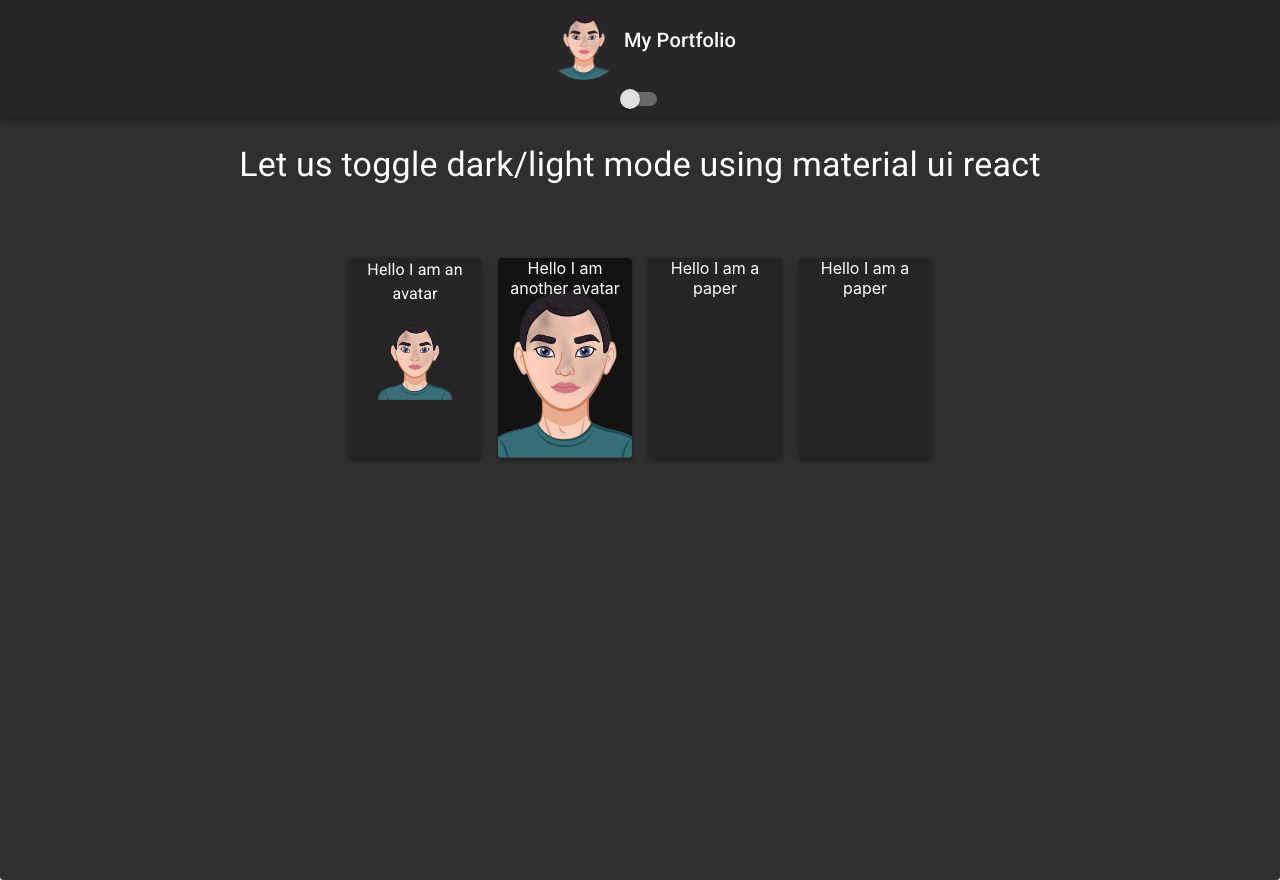
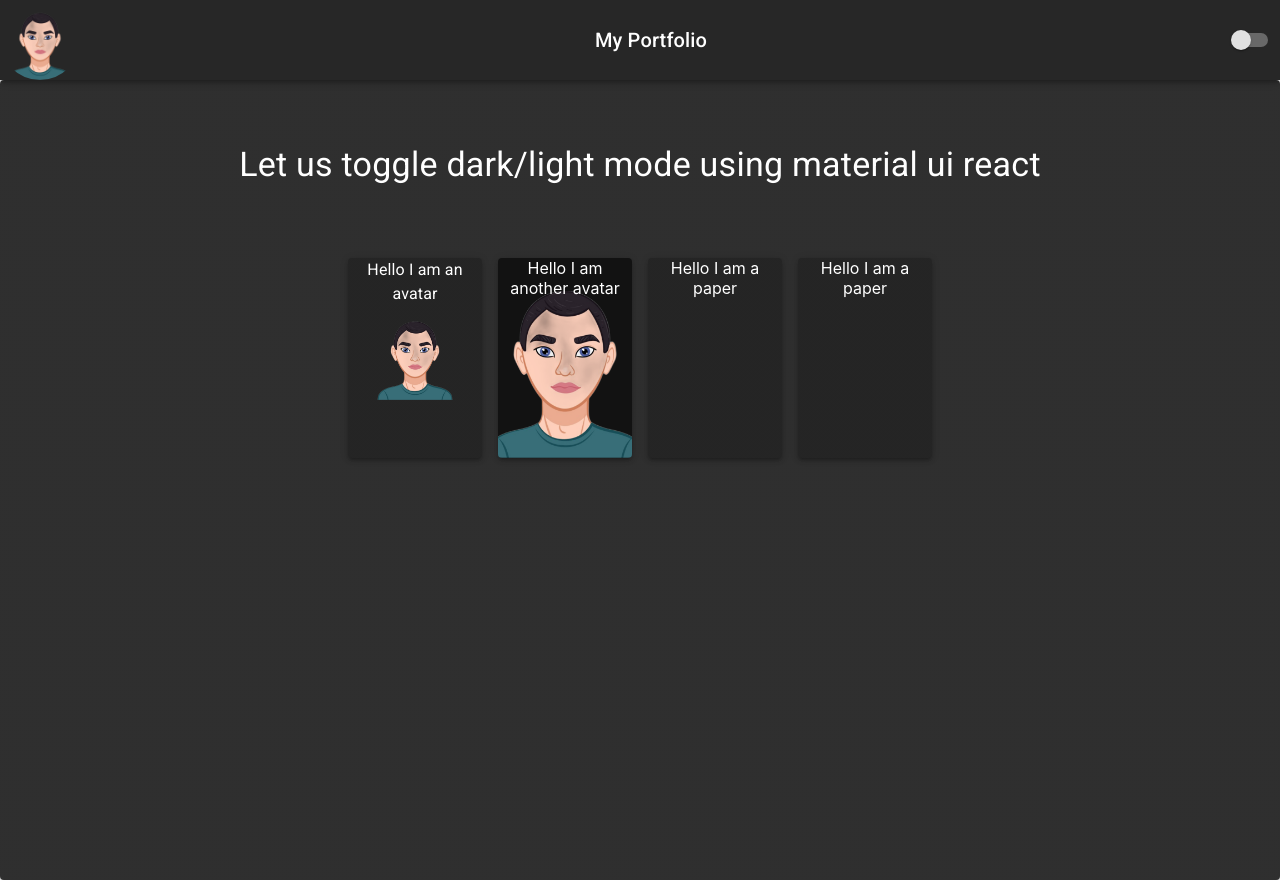
Before and after one commit to sanjaybenu/theme-toggler, a React (Create React App) app: page / in a window 1280 px wide. Built offline with nearby package versions, Linux system fonts and the light colour scheme.

Commit message:
debugged navbar layout

```diff
--- a/src/components/Header.js
+++ b/src/components/Header.js
@@ -1,6 +1,6 @@
 import React from 'react'
 
-import {AppBar, Typography, Box} from '@mui/material'
+import {AppBar, Typography} from '@mui/material'
 
 const img = require('../images/avatar.png')
 
@@ -8,17 +8,17 @@ const img = require('../images/avatar.png')
 const Header = (props)=>{
 
   return (
-    <Box sx={{ flexGrow: 1 }}>
-      <AppBar sx={{ display: 'flex', alignItems: 'center', justifyContent: 'space-between' }}>
-        <Box sx={{ display: 'flex', alignItems: 'center' }}>
+    // <Box sx={{ flexGrow: 1 }}>
+      <AppBar sx={{ display: 'flex', alignItems: 'center', justifyContent: 'space-between', flexDirection:"row" }}>
+        {/* <Box sx={{ display: 'flex', alignItems: 'center' }}> */}
           <img src={img} alt="avatar" style={{ height: '80px', width: '80px', borderRadius: '50%' }} />
           <Typography variant="h6">My Portfolio</Typography>
-        </Box>
-        <Box sx={{ display: 'flex', alignItems: 'center', justifyContent:'flex-end' }}>
+        {/* </Box>
+        <Box sx={{ display: 'flex', alignItems: 'center', justifyContent:'flex-end' }}> */}
           {props.children}
-        </Box>
+        {/* </Box> */}
       </AppBar>
-    </Box>
+    // </Box>
   )
 }
 
```
